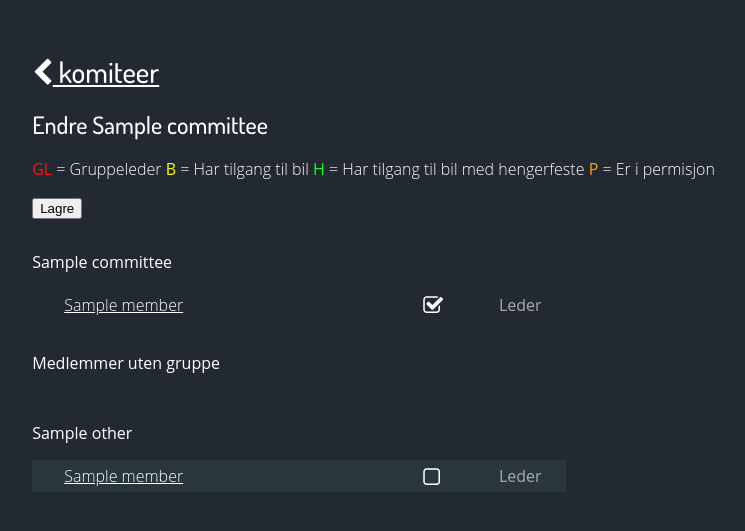
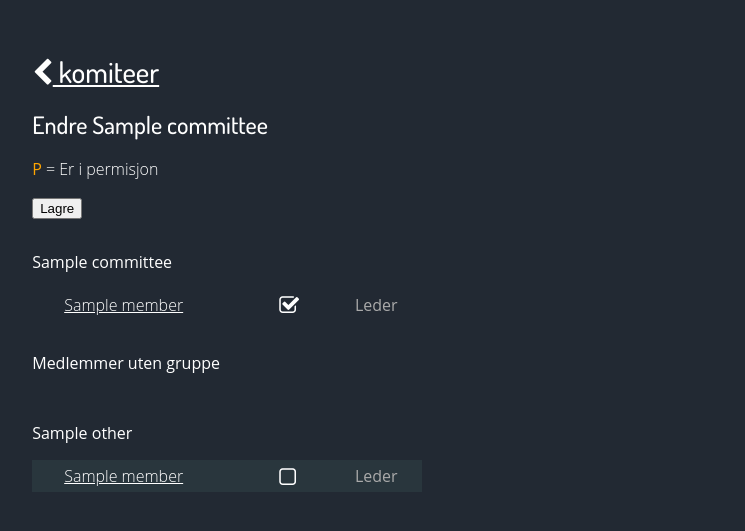
Before and after one commit to kalkins/buk-django, a Django app: template members/templates/committees/change.html in a window 1280 px wide. Shown: the part 64-595 px from the top of the page, without its empty margins (83-828 px from the left). Run offline with Django 3.2, Linux system fonts and the light colour scheme; the template is opened without the code that fills it: most values are stand-ins (such as "Sample title", 1, 10 or a date in 2020).

Commit message:
removed unnecessary information

```diff
--- a/members/templates/committees/change.html
+++ b/members/templates/committees/change.html
@@ -25,9 +25,6 @@
 
 	<h1>Endre {{ committee.name }}</h1>
 	<p>
-            <span class='group-leader'>GL</span> = Gruppeleder
-            <span class='has-car'>B</span> = Har tilgang til bil
-            <span class='has-towbar'>H</span> = Har tilgang til bil med hengerfeste
             <span class='is-on-leave'>P</span> = Er i permisjon
 	</p>
 
--- a/members/templates/committees/change_list_item.html
+++ b/members/templates/committees/change_list_item.html
@@ -19,24 +19,6 @@
             <a href='{{ member.get_absolute_url }}'>
 		{{ member.get_full_name }}
             </a>
-	</td>
-
-	<td class='group-leader'>
-            {% if committee and member == committee.leader %}
-		GL
-            {% endif %}
-	</td>
-
-	<td class='has-car'>
-            {% if member.has_car %}
-		B
-            {% endif %}
-	</td>
-
-	<td class='has-towbar'>
-            {% if member.has_towbar %}
-		H
-            {% endif %}
 	</td>
 
 	<td class='is-on-leave'>
```
